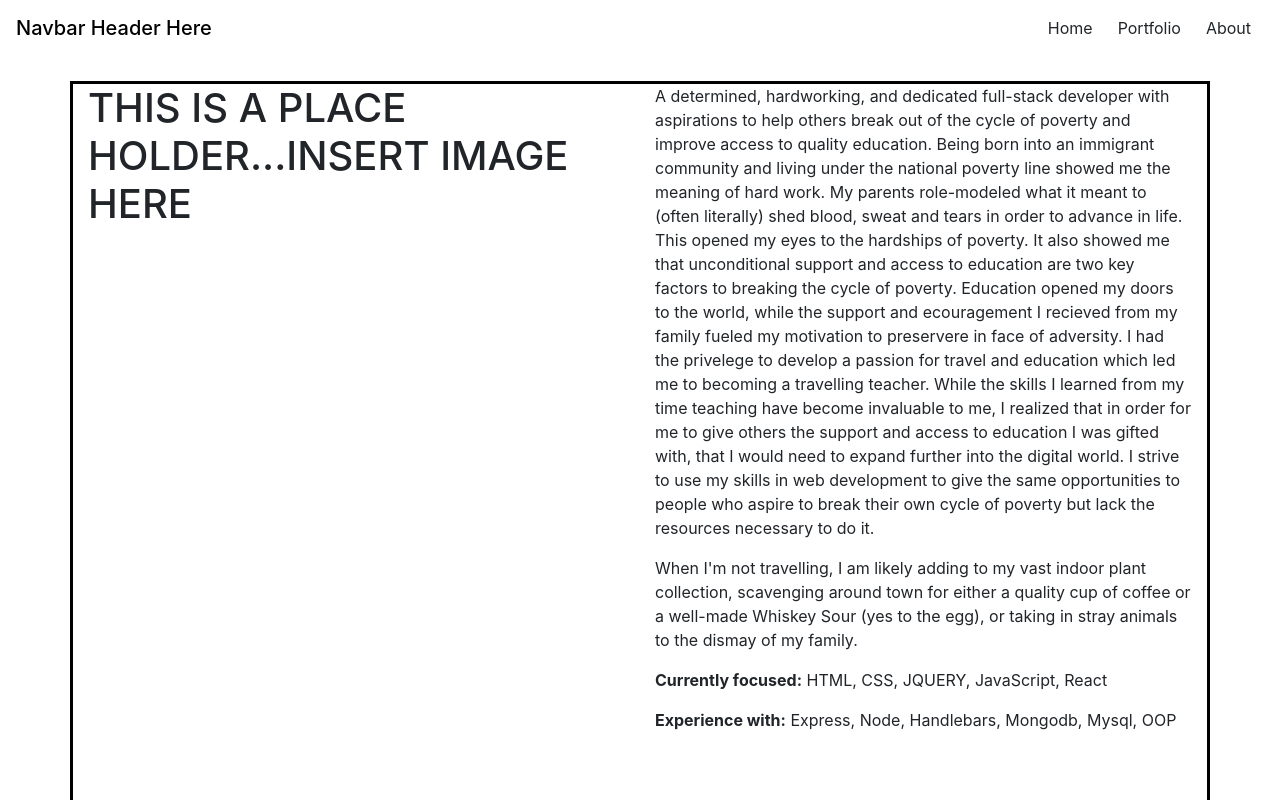
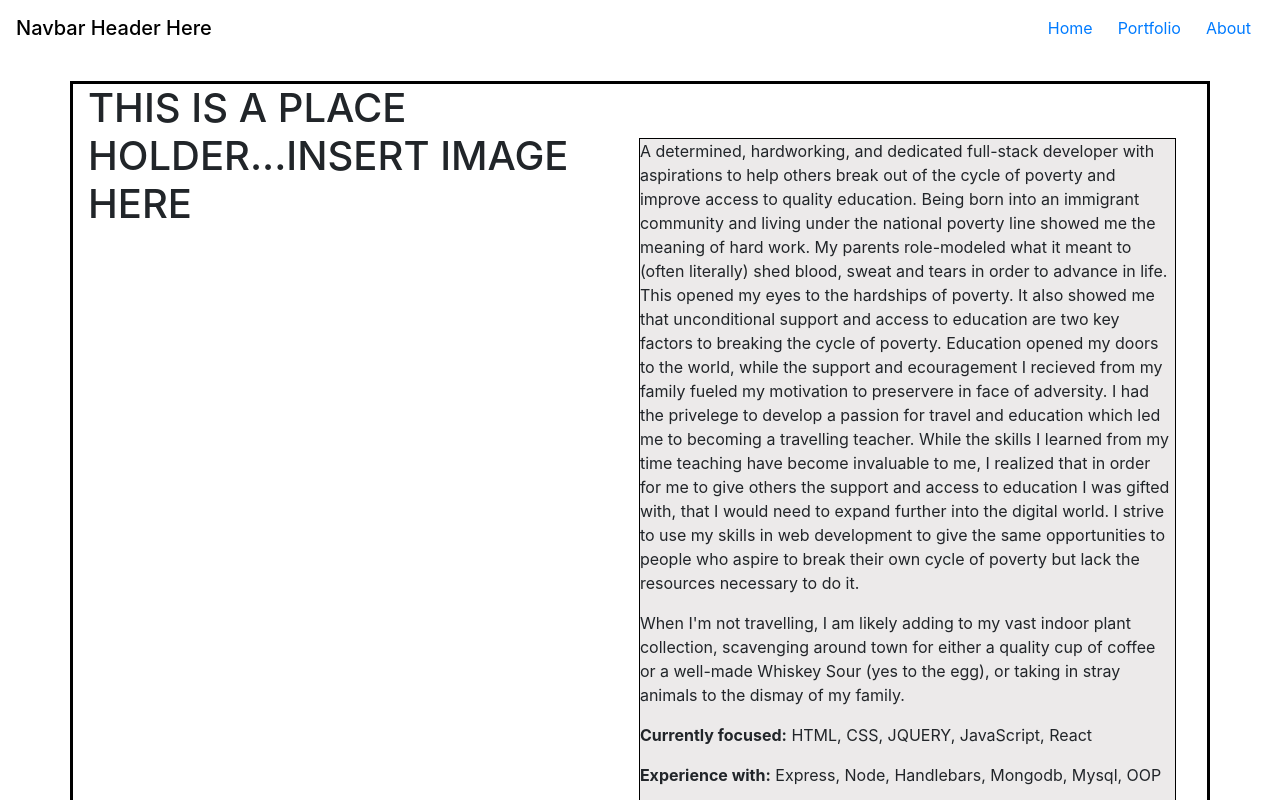
Before and after one commit to DianaLRS/portfolio-in-react, a React (Create React App) app: page /about in a window 1280 px wide. Shown: the top 800 px of the page. Built offline with nearby package versions, Linux system fonts and the light colour scheme.

Commit message:
added react router links to nav

```diff
--- a/src/components/Buttons/HomeBtn.js
+++ b/src/components/Buttons/HomeBtn.js
@@ -0,0 +1,11 @@
+import React from "react"
+
+function HomeBtn(){
+
+return(
+
+<button type="button" class="btn btn-secondary btn-lg">Explore</button>
+)
+}
+
+export default HomeBtn;
--- a/src/components/Cards/Cards.js
+++ b/src/components/Cards/Cards.js
@@ -1,5 +1,6 @@
 import React from "react";
 import "./style.css"
+// import "../../assets/images/placeholder.png"
 
 
 function Cards(props){
--- a/src/components/Contact/ContactMe.js
+++ b/src/components/Contact/ContactMe.js
@@ -1,9 +1,9 @@
 import React from "react";
+import { Link } from 'react-router';
 
 function ContactMe(){
 
-    <a href="https://www.linkedin.com/in/diana-l-ramos-7b06241a9/" target="blank" class="fa fa-linkedin"></a>
+
 
 }
-
 export default ContactMe
--- a/src/components/Container/style.css
+++ b/src/components/Container/style.css
@@ -3,4 +3,5 @@
    height: 875px;
    margin-top: 25px;
 
+
 }
--- a/src/components/Navbar/Navbar.js
+++ b/src/components/Navbar/Navbar.js
@@ -1,5 +1,6 @@
 
 import React from "react";
+import {Link} from "react-router-dom";
 import "./style.css"
 
 function Navbar(){
@@ -9,9 +10,18 @@ function Navbar(){
       <span className="navbar-brand mb-0 h1 header">Navbar Header Here</span>
     <container>
     <div className="btn-group" role="group" aria-label="Basic example">
-  <button type="button" className="btn">Home</button>
-  <button type="button" className="btn">Portfolio</button>
-  <button type="button" className="btn">About</button>
+
+  <button type="button" className="btn">
+  <Link to ="/">Home </Link>
+    </button>
+
+  <button type="button" className="btn">
+    <Link to ="/Portfolio">Portfolio</Link>
+      </button>
+
+  <button type="button" className="btn">
+    <Link to="/About">About</Link>
+      </button>
 </div>
     </container>
     </nav>
--- /dev/null
+++ b/src/pages/About.css
@@ -0,0 +1,10 @@
+
+
+#about{
+    border: solid black 1px;
+    width: 100%;
+    height: fit-content;
+    margin-top: 10%;
+    margin-left: -3%;
+    background-color:rgba(207, 201, 201, 0.39);
+}
--- a/src/pages/About.js
+++ b/src/pages/About.js
@@ -2,6 +2,7 @@ import React from "react";
 import Container from "../components/Container/Conatiner"
 import Row from "../components/Grid/Row"
 import Col from "../components/Grid/Col"
+import "./About.css"
 
 function About(){
 
@@ -14,6 +15,7 @@ function About(){
         </Col>
 
         <Col>
+        <div className="article" id="about">
 <p>A determined, hardworking, and dedicated full-stack developer with aspirations to help others break out of the cycle of poverty and improve access to quality education. Being born into an immigrant community and living under the national poverty line showed me the meaning of hard work. My parents role-modeled what it meant to (often literally) shed blood, sweat and tears in order to advance in life.
      This opened my eyes to the hardships of poverty. It also showed me that unconditional support and access to education are two key factors to breaking the cycle of poverty.
     Education opened my doors to the world, while the support and ecouragement I recieved from my family fueled my motivation to preservere in face of adversity.
@@ -22,6 +24,7 @@ function About(){
  <p> When I'm not travelling, I am likely adding to my vast indoor plant collection, scavenging around town for either a quality cup of coffee or a well-made Whiskey Sour (yes to the egg), or taking in stray animals to the dismay of my family.</p>
  <p> <strong>Currently focused:</strong> HTML, CSS, JQUERY, JavaScript, React </p>
   <p> <strong>Experience with:</strong> Express, Node, Handlebars, Mongodb, Mysql, OOP</p>
+  </div>
   </Col>
   </Row>
 
--- a/src/pages/Mainstyle.css
+++ b/src/pages/Mainstyle.css
@@ -1,11 +1,14 @@
 
-.article{
+
+#main{
     border: solid 1px black;
     height: 200px;
     width: 350px;
     margin-top: 30%;
     padding:25px;
     margin-left: 10%;
+
+
 
 
 }
--- a/src/pages/main.js
+++ b/src/pages/main.js
@@ -1,17 +1,20 @@
 import React from "react";
 import "./Mainstyle.css";
 import Conatiner from "../components/Container/Conatiner";
-
+import HomeBtn from "../components/Buttons/HomeBtn"
 function Main(){
 
     return(
 
         <div>
             <Conatiner>
-                <div className="article">
+                <div className="article" id="main">
                 <h1 className="Hello"> Hello, my name is</h1>
                 <h1 className ="name">Diana</h1>
+
+                <HomeBtn/>
                 </div>
+
             </Conatiner>
         </div>
     )
```
Also changed, not shown: src/components/Buttons/style.css (added).
